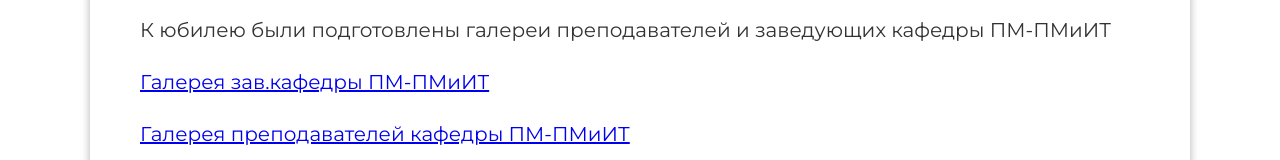
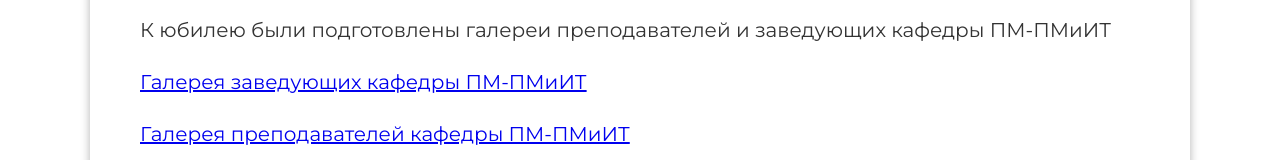
Before and after one commit to rustam-mansurov/PMiIT, a plain HTML site: page index.html in a window 1280 px wide. Shown: the part 2576-2736 px from the top of the page. Drawn offline with nearby package versions, Linux system fonts and the light colour scheme; a script that the page names is missing.

Commit message:
Update index.html

```diff
--- a/index.html
+++ b/index.html
@@ -194,7 +194,7 @@
                     К юбилею были подготовлены галереи преподавателей и заведующих кафедры ПМ-ПМиИТ
                   </p>
 					  <p>
-				   <a href="Галерея заведующих кафедры ПМ-ПМиИТ new_С.pdf" target="_blank">Галерея зав.кафедры ПМ-ПМиИТ</a>
+				   <a href="Галерея зав. кафедры ПМ-ПМиИТ new_С.pdf" target="_blank">Галерея заведующих кафедры ПМ-ПМиИТ</a>
 				     </p>
 				   <p>
 				   <a href="Галерея преподавателей кафедр new.pdf" target="_blank">Галерея преподавателей кафедры ПМ-ПМиИТ</a>
```
